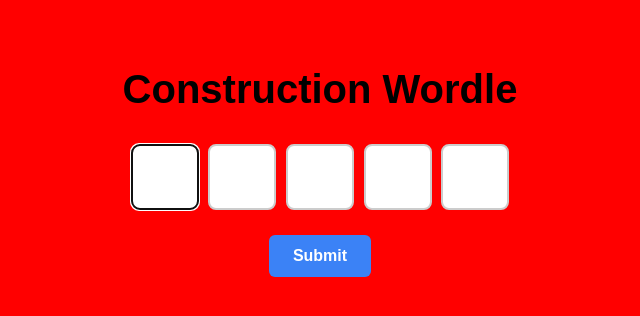
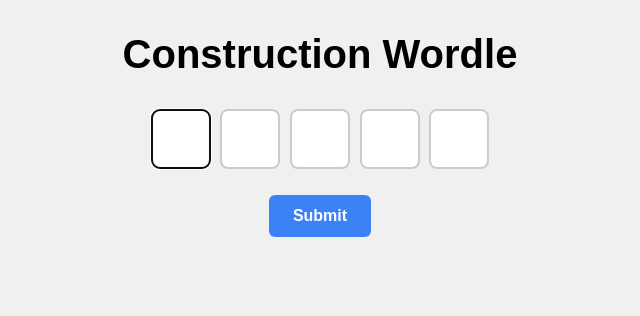
Before and after one commit to cspetnagel/Construction-Wordle, a Next.js app in the folder construction-wordle-fixed/: page / in a window 1280 px wide. Shown: the top 316 px of the page, without its empty margins (320-960 px from the left). Built offline with nearby package versions, Linux system fonts and the light colour scheme.

Commit message:
Update global.css

```diff
--- a/construction-wordle-fixed/styles/global.css
+++ b/construction-wordle-fixed/styles/global.css
@@ -1,10 +1,14 @@
 body {
-
-  background: red !important;
   font-family: sans-serif;
   background: #f0f0f0;
   padding: 2rem;
   text-align: center;
+}
+
+* {
+  box-sizing: border-box;
+  margin: 0;
+  padding: 0;
 }
 
 h1 {
```
